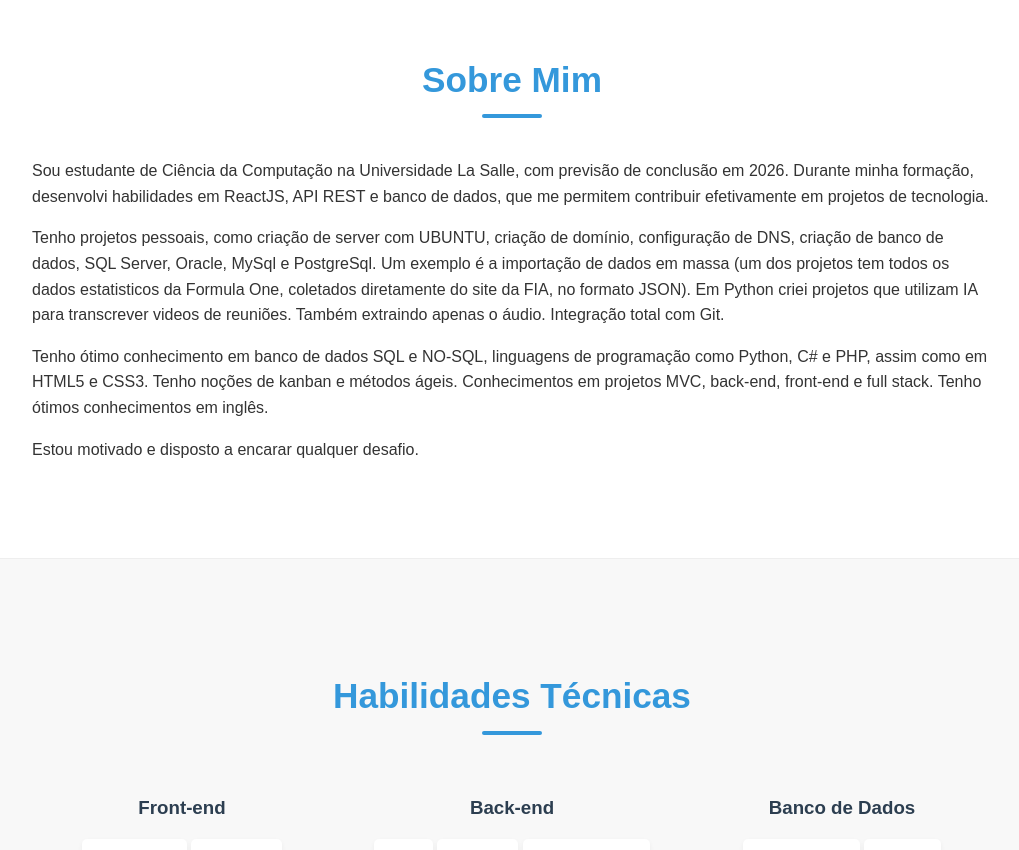
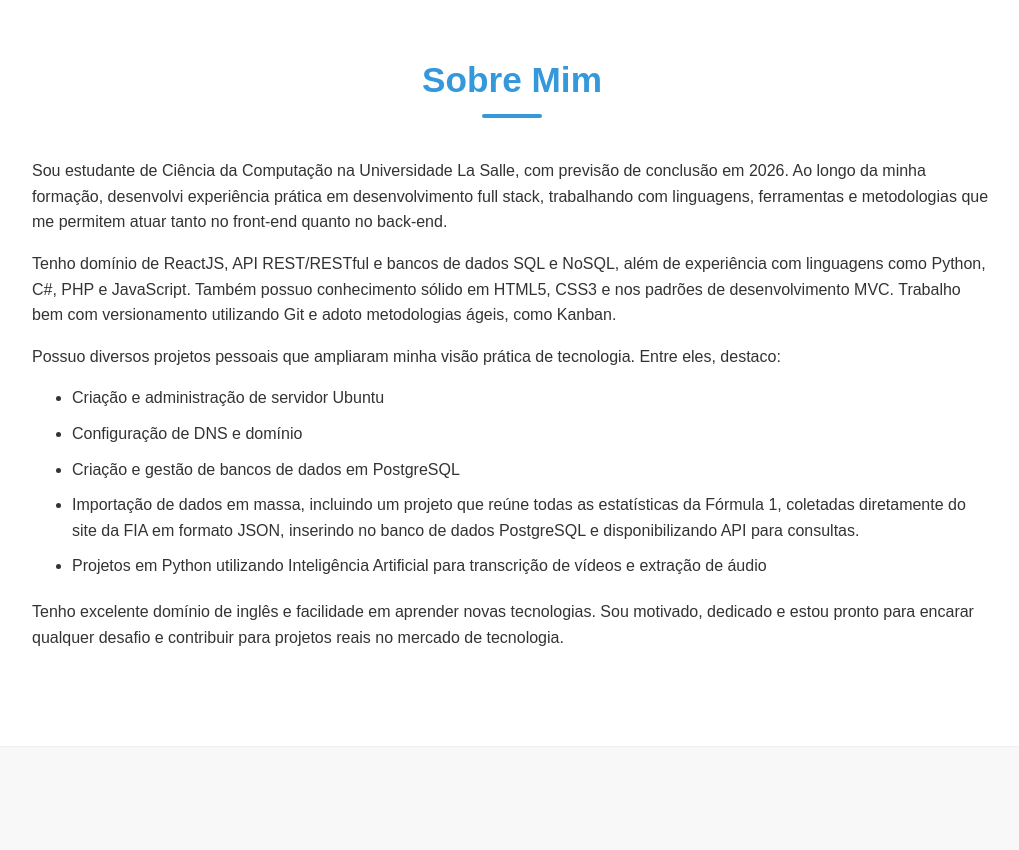
Before and after one commit to NicolasPag112/nicolaspag112.github.io, a plain HTML site: page index.html in a window 1280 px wide. Shown: the part 720-1570 px from the top of the page, without its empty margins (128-1147 px from the left). Drawn offline with nearby package versions, Linux system fonts and the light colour scheme.

Commit message:
Atualização do About me com tópicos

```diff
--- a/index.html
+++ b/index.html
@@ -38,10 +38,19 @@
         <section id="about" class="section">
             <div class="container" **data-aos="fade-right" data-aos-duration="1000"**>
                 <h2>Sobre Mim</h2>
-                <p>Sou estudante de Ciência da Computação na Universidade La Salle, com previsão de conclusão em 2026. Durante minha formação, desenvolvi habilidades em ReactJS, API REST e banco de dados, que me permitem contribuir efetivamente em projetos de tecnologia.</p>
-                <p>Tenho projetos pessoais, como criação de server com UBUNTU, criação de domínio, configuração de DNS, criação de banco de dados, SQL Server, Oracle, MySql e PostgreSql. Um exemplo é a importação de dados em massa (um dos projetos tem todos os dados estatisticos da Formula One, coletados diretamente do site da FIA, no formato JSON). Em Python criei projetos que utilizam IA para transcrever videos de reuniões. Também extraindo apenas o áudio. Integração total com Git.</p>
-                <p>Tenho ótimo conhecimento em banco de dados SQL e NO-SQL, linguagens de programação como Python, C# e PHP, assim como em HTML5 e CSS3. Tenho noções de kanban e métodos ágeis. Conhecimentos em projetos MVC, back-end, front-end e full stack. Tenho ótimos conhecimentos em inglês.</p>
-                <p>Estou motivado e disposto a encarar qualquer desafio.</p>
+                <p>Sou estudante de Ciência da Computação na Universidade La Salle, com previsão de conclusão em 2026. Ao longo da minha formação, desenvolvi experiência prática em desenvolvimento full stack, trabalhando com linguagens, ferramentas e metodologias que me permitem atuar tanto no front-end quanto no back-end.</p>
+                <p>Tenho domínio de ReactJS, API REST/RESTful e bancos de dados SQL e NoSQL, além de experiência com linguagens como Python, C#, PHP e JavaScript. Também possuo conhecimento sólido em HTML5, CSS3 e nos padrões de desenvolvimento MVC. Trabalho bem com versionamento utilizando Git e adoto metodologias ágeis, como Kanban.</p>
+                <p>Possuo diversos projetos pessoais que ampliaram minha visão prática de tecnologia. Entre eles, destaco:</p>
+
+                <ul class="about-list">
+                    <li>Criação e administração de servidor Ubuntu</li>
+                    <li>Configuração de DNS e domínio</li>
+                    <li>Criação e gestão de bancos de dados em PostgreSQL</li>
+                    <li>Importação de dados em massa, incluindo um projeto que reúne todas as estatísticas da Fórmula 1, coletadas diretamente do site da FIA em formato JSON, inserindo no banco de dados PostgreSQL e disponibilizando API para consultas.</li>
+                    <li>Projetos em Python utilizando Inteligência Artificial para transcrição de vídeos e extração de áudio</li>
+                </ul>
+
+                <p>Tenho excelente domínio de inglês e facilidade em aprender novas tecnologias. Sou motivado, dedicado e estou pronto para encarar qualquer desafio e contribuir para projetos reais no mercado de tecnologia.</p>
             </div>
         </section>
 
--- a/style.css
+++ b/style.css
@@ -440,3 +440,16 @@ footer {
         display: flex; /* Mostra o botão hambúrguer em mobile */
     }
 }
+
+/* --- Estilos para a lista Sobre Mim --- */
+.about-list {
+    list-style-type: disc; /* Força a aparição das bolinhas */
+    margin-left: 20px;     /* Dá o recuo para a direita (identação) */
+    margin-bottom: 20px;   /* Espaço abaixo da lista antes do próximo elemento */
+    padding-left: 20px;    /* Garante espaço para a bolinha não ficar fora */
+}
+
+.about-list li {
+    margin-bottom: 10px;   /* Espaço entre um tópico e outro para facilitar a leitura */
+    color: var(--text-color); /* Mantém a cor padrão do seu texto */
+}
```
